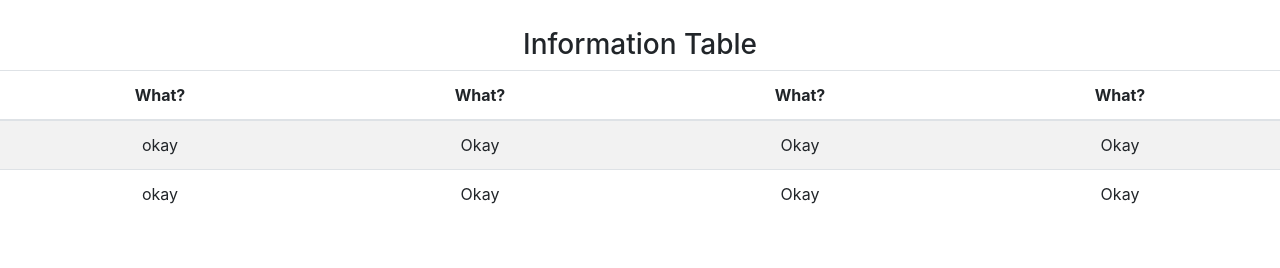
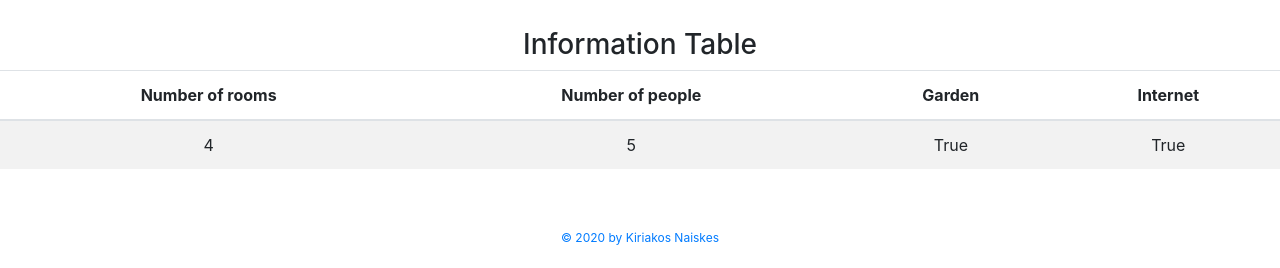
Before and after one commit to knaiskes/housesPortal, a React (Create React App) app in the folder rentHouses/frontend/: page /houses/1 in a window 1280 px wide. Shown: the part 147-415 px from the top of the page. Built offline with nearby package versions, Linux system fonts and the light colour scheme; no server answers.

Commit message:
add some sample values in infoTable for the demo

```diff
--- a/rentHouses/frontend/src/SingleHouse.js
+++ b/rentHouses/frontend/src/SingleHouse.js
@@ -83,24 +83,18 @@ class  HousesList  extends  Component {
 <table className="table table-striped">
   <thead>
     <tr>
-      <th scope="col">What?</th>
-      <th scope="col">What?</th>
-      <th scope="col">What?</th>
-      <th scope="col">What?</th>
+      <th scope="col">Number of rooms</th>
+      <th scope="col">Number of people</th>
+      <th scope="col">Garden</th>
+      <th scope="col">Internet</th>
     </tr>
   </thead>
   <tbody>
     <tr>
-      <td scope="row">okay</td>
-      <td>Okay</td>
-      <td>Okay</td>
-      <td>Okay</td>
-    </tr>
-     <tr>
-      <td scope="row">okay</td>
-      <td>Okay</td>
-      <td>Okay</td>
-      <td>Okay</td>
+      <td scope="row">4</td>
+      <td>5</td>
+      <td>True</td>
+      <td>True</td>
     </tr>
   </tbody>
 </table>
```
